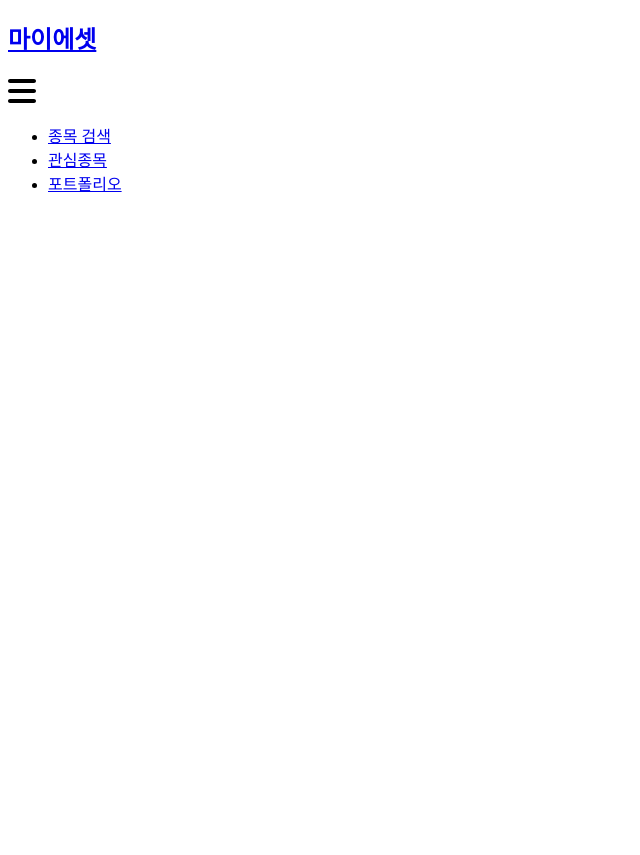
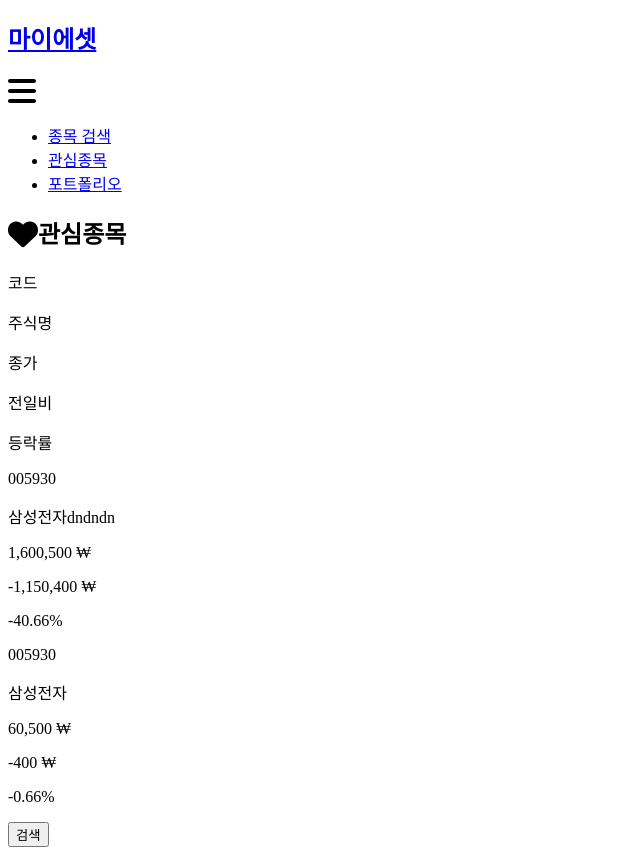
Before and after one commit to crewd/my-asset, a React (Vite) app: page /favorites in a window 1280 px wide. Shown: the whole page, without its empty margins (0-640 px from the left). Before the commit the page ends 800 px from the top, so only its background shows below. Built offline with nearby package versions, Linux system fonts and the light colour scheme; the HTML template or start-up script is replaced by a standard one.

Commit message:
feat: Favorites page 추가

```diff
--- a/src/App.tsx
+++ b/src/App.tsx
@@ -3,6 +3,7 @@ import { QueryClient, QueryClientProvider } from '@tanstack/react-query';
 import AppLayout from './components/layout/AppLayout';
 import MainPage from './pages/MainPage';
 import SearchPage from './pages/search/SearchPage';
+import FavoritesPage from './pages/FavoritesPage';
 
 function App() {
   const queryClient = new QueryClient({
@@ -20,7 +21,7 @@ function App() {
         <AppLayout>
           <Routes>
             <Route path="/" element={<MainPage />} />
-            <Route path="/favorites" />
+            <Route path="/favorites" element={<FavoritesPage />} />
             <Route path="/portfolio" />
             <Route path="/portfolio/:id" />
             <Route path="/search" element={<SearchPage />} />
--- /dev/null
+++ b/src/pages/FavoritesPage.tsx
@@ -0,0 +1,45 @@
+import { FontAwesomeIcon } from '@fortawesome/react-fontawesome';
+import { faHeart } from '@fortawesome/free-solid-svg-icons';
+import Box from '../components/box/Box';
+import Button from '../components/button/Button';
+
+function FavoritesPage() {
+  return (
+    <div>
+      <h2 className="mb-[32px] text-md font-semibold">
+        <FontAwesomeIcon
+          icon={faHeart}
+          size="lg"
+          className="mr-2 text-red-500"
+        />
+        관심종목
+      </h2>
+      <div>
+        <Box classname="flex justify-between p-[10px] first:rounded-t-xl mb-1.5 text-center text-xxs sm:text-xs font-normal">
+          <p className="w-2/12">코드</p>
+          <p className="w-2/12">주식명</p>
+          <p className="w-2/12">종가</p>
+          <p className="w-2/12">전일비</p>
+          <p className="w-2/12">등락률</p>
+        </Box>
+        <Box classname="flex justify-between p-[10px] first:rounded-t-xl mb-1.5 text-center text-xxs sm:text-xs font-normal last:mb-0 ">
+          <p className="w-2/12">005930</p>
+          <p className="w-2/12">삼성전자dndndn</p>
+          <p className="w-2/12">1,600,500 &#8361;</p>
+          <p className="w-2/12">-1,150,400 &#8361;</p>
+          <p className="w-2/12">-40.66&#37;</p>
+        </Box>
+        <Box classname="flex justify-between first:rounded-t-xl p-[10px] mb-1.5 text-center text-xxs sm:text-xs font-normal last:mb-0">
+          <p className="w-2/12">005930</p>
+          <p className="w-2/12">삼성전자</p>
+          <p className="w-2/12">60,500 &#8361;</p>
+          <p className="w-2/12">-400 &#8361;</p>
+          <p className="w-2/12">-0.66&#37;</p>
+        </Box>
+      </div>
+      <Button>검색</Button>
+    </div>
+  );
+}
+
+export default FavoritesPage;
```
